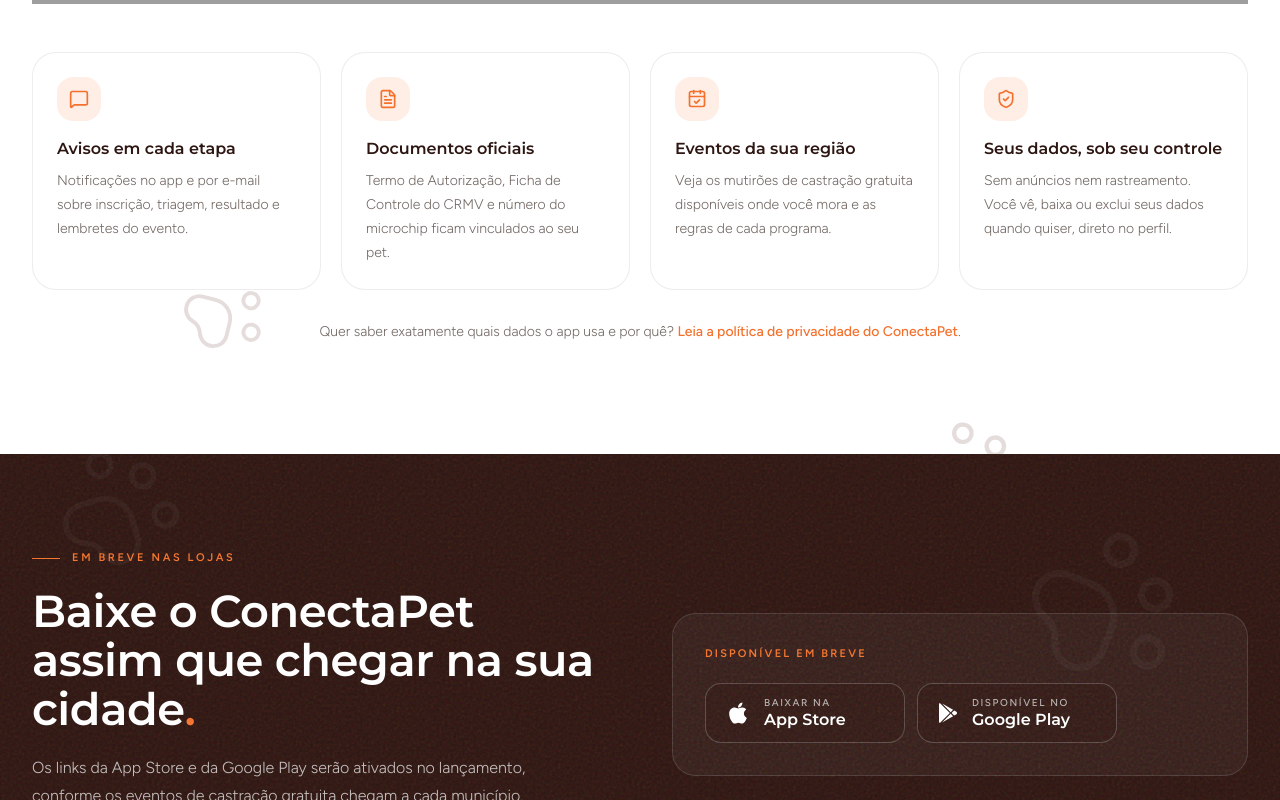
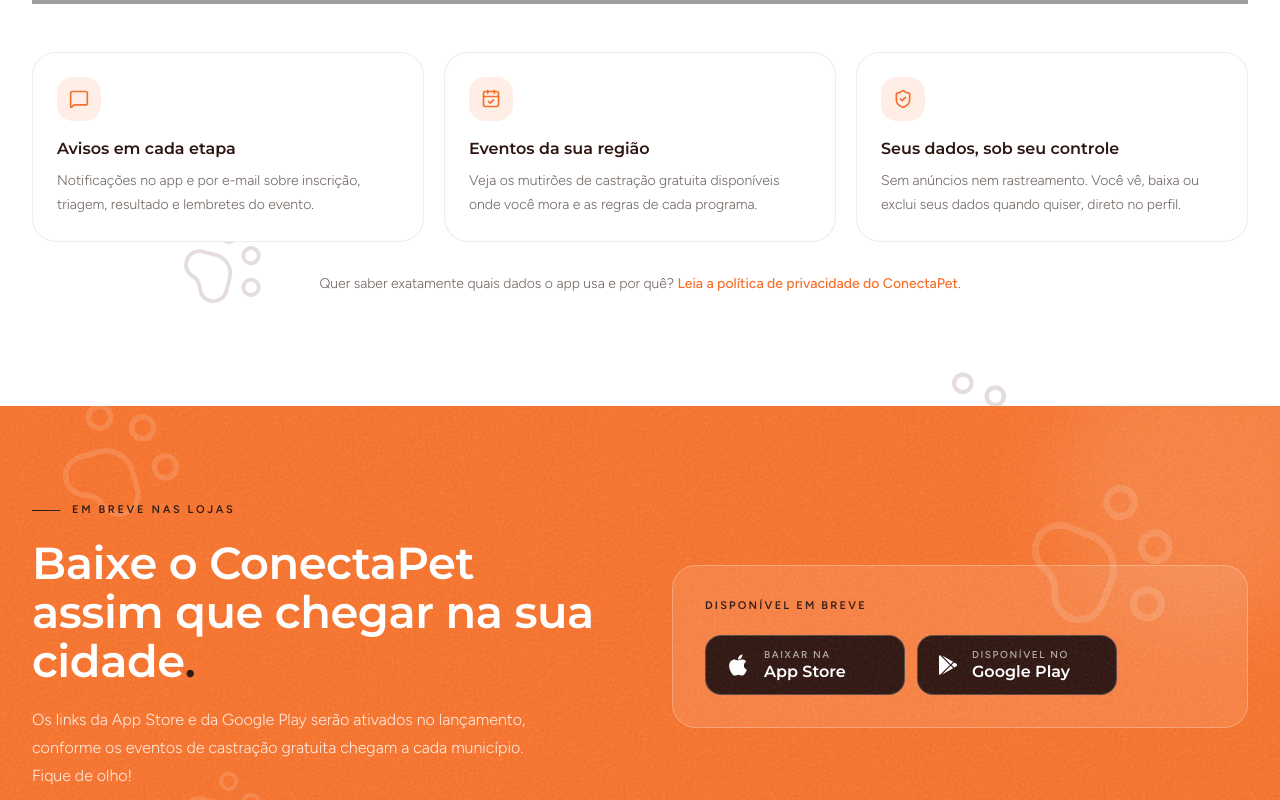
Before and after one commit to Pump-Tecnologia/Site-cvrbg, a Next.js app: page /app in a window 1280 px wide. Shown: the part 2800-3600 px from the top of the page. Built offline with nearby package versions, Linux system fonts and the light colour scheme; grey boxes are pictures that could not be loaded.

Commit message:
content: /app remove card 'Documentos oficiais'; seção de download em laranja como a CTA da home

```diff
--- a/src/components/pages/TutorAppPage.tsx
+++ b/src/components/pages/TutorAppPage.tsx
@@ -7,12 +7,7 @@
 import { Eyebrow } from "@/components/ui/Eyebrow";
 import { Button } from "@/components/ui/Button";
 import { PawField } from "@/components/ui/PawField";
-import {
-  IconCalendar,
-  IconDoc,
-  IconMessage,
-  IconShield,
-} from "@/components/ui/icons";
+import { IconCalendar, IconMessage, IconShield } from "@/components/ui/icons";
 import type { LucideIcon } from "lucide-react";
 
 const appFlow = [
@@ -44,11 +39,6 @@
     text: "Notificações no app e por e-mail sobre inscrição, triagem, resultado e lembretes do evento.",
   },
   {
-    icon: IconDoc,
-    title: "Documentos oficiais",
-    text: "Termo de Autorização, Ficha de Controle do CRMV e número do microchip ficam vinculados ao seu pet.",
-  },
-  {
     icon: IconCalendar,
     title: "Eventos da sua região",
     text: "Veja os mutirões de castração gratuita disponíveis onde você mora e as regras de cada programa.",
@@ -70,7 +60,7 @@
   label: string;
 }) {
   return (
-    <span className="inline-flex min-w-[200px] items-center gap-3.5 rounded-[var(--radius-md)] border border-white/20 bg-brand-brown/30 px-5 py-3.5 text-white">
+    <span className="inline-flex min-w-[200px] items-center gap-3.5 rounded-[var(--radius-md)] border border-white/20 bg-brand-brown px-5 py-3.5 text-white">
       <span className="text-white">{glyph}</span>
       <span className="flex flex-col">
         <span className="font-sans text-[10px] font-medium uppercase leading-none tracking-[0.16em] text-white/65">
@@ -246,7 +236,7 @@
         </Reveal>
 
         <Container className="relative">
-          <div className="mt-12 grid gap-5 sm:grid-cols-2 lg:grid-cols-4">
+          <div className="mt-12 grid gap-5 sm:grid-cols-2 lg:grid-cols-3">
             {benefits.map((benefit, index) => {
               const Icon = benefit.icon;
               return (
@@ -284,27 +274,28 @@
       {/* Download */}
       <section
         id="baixar"
-        className="relative overflow-hidden bg-grain bg-brand-brown py-20 text-white sm:py-24"
+        className="bg-grain relative overflow-hidden bg-brand-orange py-20 text-white sm:py-24"
       >
-        <PawField />
+        <PawField className="text-white/[0.13]" />
+        <div className="pointer-events-none absolute -right-16 -top-16 h-72 w-72 rounded-full bg-white/10 blur-2xl" />
         <Container className="relative">
           <Reveal>
             <div className="grid gap-10 lg:grid-cols-[1fr_1fr] lg:items-center lg:gap-16">
               <div>
-                <Eyebrow tone="dark">Em breve nas lojas</Eyebrow>
+                <Eyebrow tone="onOrange">Em breve nas lojas</Eyebrow>
                 <h2 className="mt-5 max-w-xl font-display text-[clamp(1.8rem,1.2rem+2.2vw,2.8rem)] font-semibold leading-[1.1] tracking-[-0.01em] text-white">
                   Baixe o ConectaPet assim que chegar na sua cidade
-                  <span className="text-brand-orange">.</span>
+                  <span className="text-brand-brown">.</span>
                 </h2>
-                <p className="mt-5 max-w-lg font-sans text-base font-light leading-7 text-white/72">
+                <p className="mt-5 max-w-lg font-sans text-base font-light leading-7 text-white/85">
                   Os links da App Store e da Google Play serão ativados no
                   lançamento, conforme os eventos de castração gratuita chegam a
                   cada município. Fique de olho!
                 </p>
               </div>
 
-              <div className="rounded-[var(--radius-lg)] border border-white/12 bg-white/[0.04] p-6 sm:p-8">
-                <p className="font-sans text-[11px] font-semibold uppercase tracking-[0.2em] text-brand-orange">
+              <div className="rounded-[var(--radius-lg)] border border-white/25 bg-white/10 p-6 sm:p-8">
+                <p className="font-sans text-[11px] font-semibold uppercase tracking-[0.2em] text-brand-brown">
                   Disponível em breve
                 </p>
                 <div className="mt-5 flex flex-col gap-3 sm:flex-row">
```
